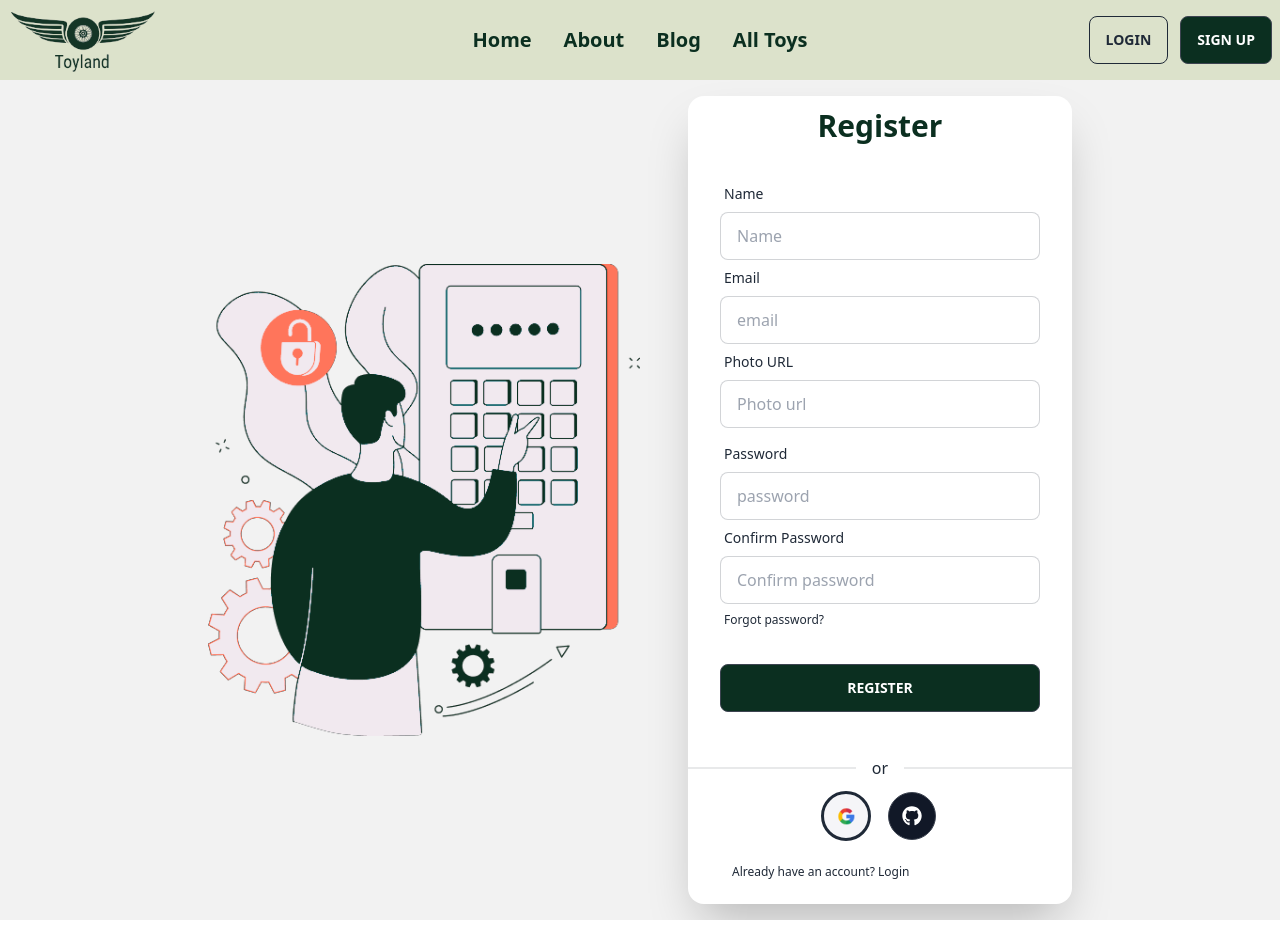
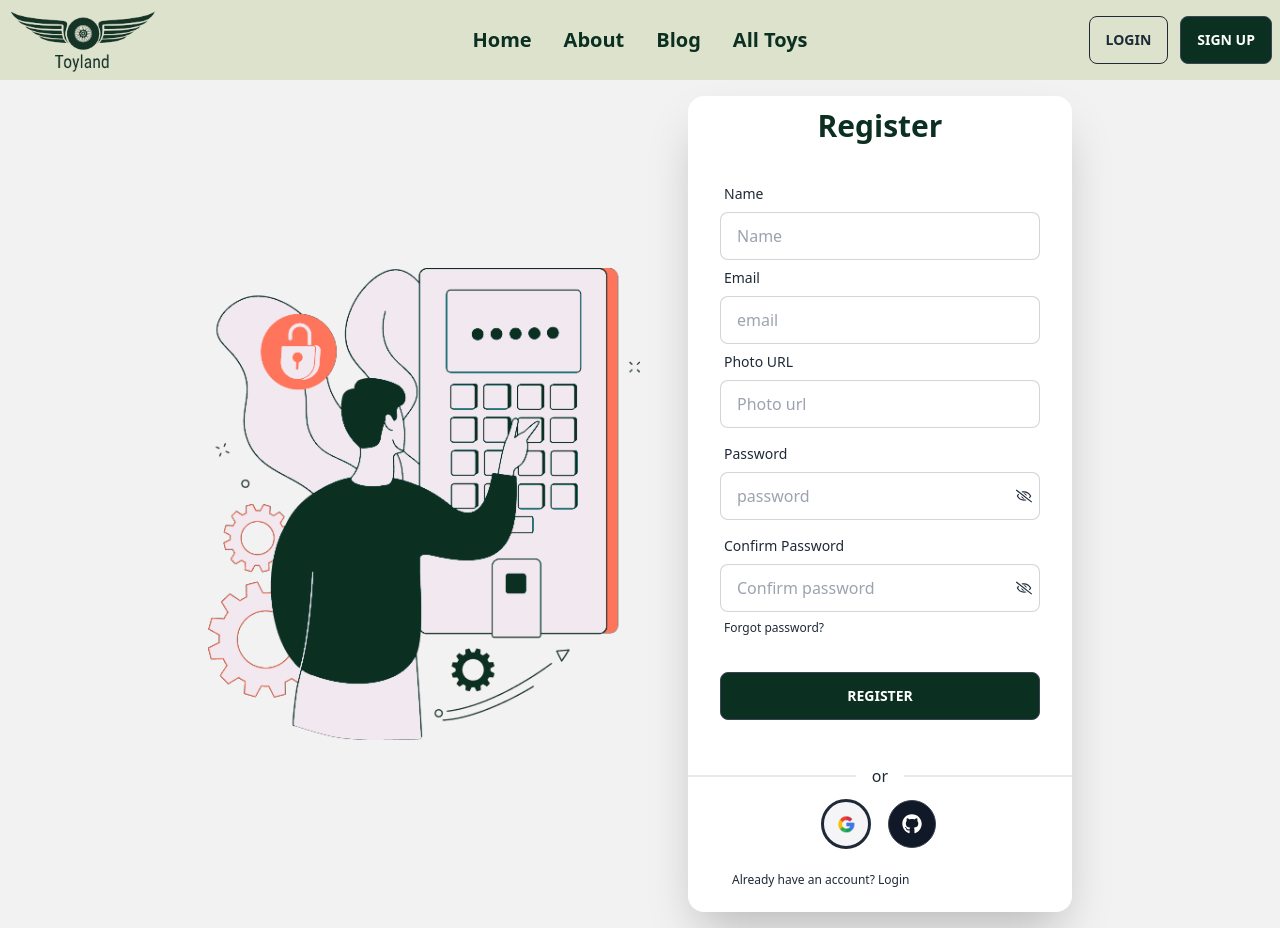
Before and after one commit to jamilakterup/toyland-client, a React (Vite) app: page /user/register in a window 1280 px wide. Built offline with nearby package versions, Linux system fonts and the light colour scheme; no server answers.

Commit message:
pass and confirm eye add

```diff
--- a/src/components/Pages/Login/Login.jsx
+++ b/src/components/Pages/Login/Login.jsx
@@ -1,9 +1,11 @@
 import {Link} from "react-router-dom";
 import frame from '../../../assets/Frame.png';
-import {useContext} from "react";
+import {useContext, useState} from "react";
 import {AuthContext} from "../../Providers/AuthProvider";
+import {FaRegEye, FaRegEyeSlash} from 'react-icons/fa';
 
 const Login = () => {
+    const [pass, setPass] = useState(false);
     const {signInUser} = useContext(AuthContext)
 
     const handleLogin = e => {
@@ -35,11 +37,12 @@ const Login = () => {
                             </label>
                             <input type="email" name="email" placeholder="email" className="input input-bordered" required />
                         </div>
-                        <div className="form-control">
+                        <div className="form-control relative">
                             <label className="label">
                                 <span className="label-text">Password</span>
                             </label>
-                            <input type="password" name="password" placeholder="password" className="input input-bordered" required />
+                            <input type={pass ? 'text' : 'password'} name="password" placeholder="password" className="input input-bordered" required />
+                            <button className="absolute right-2 bottom-12" onClick={() => setPass(!pass)}>{pass ? <FaRegEye /> : <FaRegEyeSlash />}</button>
                             <label className="label">
                                 <a href="#" className="label-text-alt link link-hover">Forgot password?</a>
                             </label>
--- a/src/components/Pages/Register/Register.jsx
+++ b/src/components/Pages/Register/Register.jsx
@@ -1,11 +1,14 @@
 import {Link} from "react-router-dom";
 import frame from '../../../assets/Frame.png';
-import {useContext} from "react";
+import {useContext, useState} from "react";
 import {AuthContext} from "../../Providers/AuthProvider";
 import {updateProfile} from "firebase/auth";
 import SocialMedia from "./SocialMedia";
+import {FaRegEye, FaRegEyeSlash} from 'react-icons/fa';
 
 const Register = () => {
+    const [pass, setPass] = useState(false);
+    const [confirm, setConfirm] = useState(false);
     const {signUpUser} = useContext(AuthContext)
 
     const handleRegister = e => {
@@ -65,15 +68,26 @@ const Register = () => {
                             </label>
                             <input type="url" name="pic" placeholder="Photo url" className="input input-bordered" />
                         </div>
-                        <div className="form-control">
+                        {/* <div className="form-control relative">
                             <label className="label">
                                 <span className="label-text">Password</span>
                             </label>
-                            <input type="password" name="password" placeholder="password" className="input input-bordered" required />
+                            <input type={pass ? 'text' : 'password'} name="password" placeholder="password" className="input input-bordered" required />
+                            <button className="absolute right-2 bottom-12" onClick={() => setPass(!pass)}>{pass ? <FaRegEye /> : <FaRegEyeSlash />}</button>
+                        </div> */}
+                        <div className="form-control relative">
+                            <label className="label">
+                                <span className="label-text">Password</span>
+                            </label>
+                            <input type={confirm ? 'text' : 'password'} name="password" placeholder="password" className="input input-bordered" required />
+                            <button className="absolute right-2 bottom-4" onClick={() => setConfirm(!confirm)}>{confirm ? <FaRegEye /> : <FaRegEyeSlash />}</button>
+                        </div>
+                        <div className="form-control relative">
                             <label className="label">
                                 <span className="label-text">Confirm Password</span>
                             </label>
-                            <input type="password" name="confirm" placeholder="Confirm password" className="input input-bordered" required />
+                            <input type={pass ? 'text' : 'password'} name="confirm" placeholder="Confirm password" className="input input-bordered" required />
+                            <button className="absolute right-2 bottom-12" onClick={() => setPass(!pass)}>{pass ? <FaRegEye /> : <FaRegEyeSlash />}</button>
                             <label className="label">
                                 <a href="#" className="label-text-alt link link-hover">Forgot password?</a>
                             </label>
```
